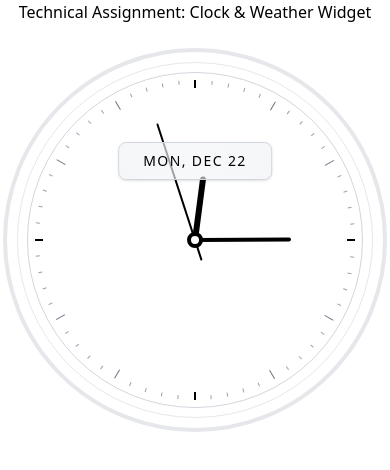
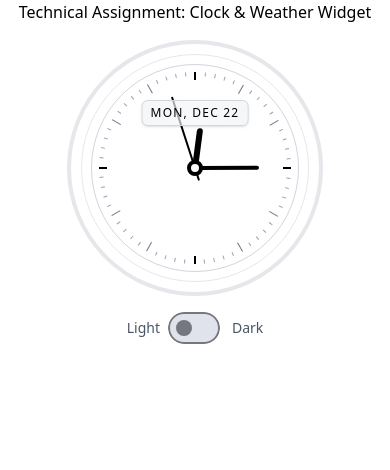
Before and after one commit to sarthak1515/NRLA-technical-assignments, an Angular app: page / in a window 390 px wide. Shown: the top 470 px of the page. Built offline with nearby package versions, Linux system fonts and the light colour scheme; no server answers.

Commit message:
feat: enabled dark mode support for shared clock

```diff
--- a/angular.json
+++ b/angular.json
@@ -27,6 +27,7 @@
               }
             ],
             "styles": [
+              "@angular/material/prebuilt-themes/azure-blue.css",
               "src/styles.css"
             ],
             "scripts": []
@@ -85,6 +86,7 @@
               }
             ],
             "styles": [
+              "@angular/material/prebuilt-themes/azure-blue.css",
               "src/styles.css"
             ],
             "scripts": []
--- a/package.json
+++ b/package.json
@@ -9,10 +9,12 @@
   },
   "private": true,
   "dependencies": {
+    "@angular/cdk": "^19.2.19",
     "@angular/common": "^19.2.0",
     "@angular/compiler": "^19.2.0",
     "@angular/core": "^19.2.0",
     "@angular/forms": "^19.2.0",
+    "@angular/material": "^19.2.19",
     "@angular/platform-browser": "^19.2.0",
     "@angular/platform-browser-dynamic": "^19.2.0",
     "@angular/router": "^19.2.0",
--- a/src/app/app.component.html
+++ b/src/app/app.component.html
@@ -7,4 +7,18 @@
 <h1 class="text-center md:text-2xl">
   Technical Assignment: Clock & Weather Widget
 </h1>
-<app-clock></app-clock>
+<div class="flex flex-col justify-center items-center mt-4 gap-4 min-w-fit">
+  <app-clock></app-clock>
+  <div
+    class="flex items-center gap-2 mb-4 px-4 text-sm text-gray-600 dark:text-gray-300"
+  >
+    <span>Light</span>
+    <mat-slide-toggle
+      hideIcon="true"
+      [checked]="isDarkModeEnabled"
+      (change)="toggleDarkMode($event.checked)"
+    >
+    </mat-slide-toggle>
+    <span>Dark</span>
+  </div>
+</div>
--- a/src/app/app.component.ts
+++ b/src/app/app.component.ts
@@ -1,9 +1,27 @@
-import { Component } from '@angular/core';
+import { Component, OnInit } from '@angular/core';
 import { ClockComponent } from '../shared/components/clock/clock.component';
+import { MatSlideToggleModule } from '@angular/material/slide-toggle';
 
 @Component({
   selector: 'app-root',
-  imports: [ClockComponent],
+  standalone: true,
+  imports: [ClockComponent, MatSlideToggleModule],
   templateUrl: './app.component.html',
 })
-export class AppComponent {}
+export class AppComponent implements OnInit {
+  isDarkModeEnabled = false;
+
+  ngOnInit(): void {
+    const theme = localStorage.getItem('theme');
+    if (theme === 'dark') {
+      this.isDarkModeEnabled = true;
+      document.documentElement.classList.add('dark');
+    }
+  }
+  toggleDarkMode(isDark: boolean) {
+    this.isDarkModeEnabled = isDark;
+    const root = document.documentElement;
+    root.classList.toggle('dark', isDark);
+    localStorage.setItem('theme', isDark ? 'dark' : 'light');
+  }
+}
--- a/src/index.html
+++ b/src/index.html
@@ -6,6 +6,8 @@
   <base href="/">
   <meta name="viewport" content="width=device-width, initial-scale=1">
   <link rel="icon" type="image/x-icon" href="favicon.ico">
+  <link href="https://fonts.googleapis.com/css2?family=Roboto:wght@300;400;500&display=swap" rel="stylesheet">
+  <link href="https://fonts.googleapis.com/icon?family=Material+Icons" rel="stylesheet">
 </head>
 <body>
   <app-root></app-root>
--- a/src/shared/components/clock/clock.component.html
+++ b/src/shared/components/clock/clock.component.html
@@ -1,15 +1,14 @@
 <!--  TODO:  Currently missing accessibility enhancements.-->
-<div
-  class="flex mt-6 min-w-fit items-center justify-center overflow-auto {{
-    className
-  }}"
->
+<div [ngClass]="className">
   <div
-    class="relative rounded-full border-4 border-gray-200"
-    [ngClass]="size === 'sm' ? 'w-64 h-64' : 'w-96 h-96'"
+    class="relative rounded-full border-4 border-gray-200 dark:border-white w-[256px] sm:w-80 lg:w-96 aspect-square dark:bg-black"
   >
-    <div class="absolute inset-2.5 rounded-full border border-gray-200"></div>
-    <div class="absolute inset-5 rounded-full border border-gray-300"></div>
+    <div
+      class="absolute inset-2.5 rounded-full border border-gray-200 dark:border-white"
+    ></div>
+    <div
+      class="absolute inset-5 rounded-full border border-gray-300 dark:border-white"
+    ></div>
     <!-- Hour ticks -->
     @for (tick of hourTicks;track tick) {
     <div
@@ -18,7 +17,9 @@
     >
       <span
         [ngClass]="
-          tick % 3 === 0 ? 'h-2 w-[2.5px] bg-black' : 'h-2.5 w-px bg-gray-500'
+          tick % 3 === 0
+            ? 'h-2 w-[2.5px] bg-black dark:bg-white'
+            : 'h-2.5 w-px bg-gray-500 dark:bg-white'
         "
       ></span>
     </div>
@@ -29,7 +30,7 @@
       class="absolute inset-7 flex justify-center"
       [style.transform]="'rotate(' + tick * 6 + 'deg)'"
     >
-      <span class="h-1 w-[0.5px] bg-gray-400"></span>
+      <span class="h-1 w-[0.5px] bg-gray-400 dark:bg-white/80"></span>
     </div>
     } }
 
@@ -38,12 +39,7 @@
      impacting readability of the clock. -->
     <!-- Date pill -->
     <div
-      [ngClass]="
-        size === 'sm'
-          ? 'px-1 py-1 text-xs top-14'
-          : 'px-6 py-2 text-sm top-22.5'
-      "
-      class="absolute left-1/2 -translate-x-1/2 tracking-widest font-medium rounded-lg border border-gray-300 bg-linear-to-r from-gray-100/80 via-gray-100/60 to-gray-100/80 shadow-sm z-10"
+      class="px-2 py-1 text-xs top-14 md:text-sm md:top-18 lg:top-22.5 lg:text-md absolute left-1/2 -translate-x-1/2 tracking-widest rounded-md border border-gray-300 bg-linear-to-r from-gray-100/80 via-gray-100/60 to-gray-100/80 shadow-sm z-10"
     >
       {{ dateText }}
     </div>
@@ -51,27 +47,21 @@
     @if (weather$ | async; as weather){ @if (weather?.icon && weather?.temp) {
     <!-- Weather pill -->
     <div
-      [ngClass]="
-        size === 'sm'
-          ? 'px-1  py-0.5 text-xs bottom-14'
-          : 'px-6 py-2 text-sm bottom-22.5'
-      "
-      class="absolute left-1/2 -translate-x-1/2 text-sm font-medium rounded-lg border border-gray-300 bg-linear-to-r from-gray-100/80 via-gray-100/60 to-gray-100/80 shadow-sm z-10 flex items-center gap-1"
+      class="absolute left-1/2 -translate-x-1/2 px-2 py-1 text-xs bottom-14 md:text-sm md:bottom-18 lg:bottom-22.5 lg:text-md rounded-lg border border-gray-300 bg-linear-to-r from-gray-100/80 via-gray-100/60 to-gray-100/80 shadow-sm z-10 flex items-center gap-1"
     >
       <img
-        *ngIf="weather?.icon"
+        *ngIf="weather.icon"
         [src]="'https://openweathermap.org/img/wn/' + weather.icon + '@2x.png'"
         alt="Weather icon"
-        class="w-6 h-6"
+        class="w-5 h-5 bg-gray-500 rounded-full"
       />
-      {{ weather?.temp }}°C
+      {{ weather.temp }}°C
     </div>
     } }
 
     <!-- Hour hand -->
     <div
-      class="absolute left-1/2 top-1/2 w-1.5 bg-black rounded-md origin-bottom"
-      [ngClass]="size === 'sm' ? 'h-12' : 'h-16'"
+      class="absolute left-1/2 top-1/2 w-1.5 bg-black rounded-md origin-bottom h-10 sm:h-12 lg:h-16 dark:bg-white"
       [style.transform]="
         'translateX(-50%) translateY(-100%) rotate(' + hoursDeg + 'deg)'
       "
@@ -79,8 +69,7 @@
 
     <!-- Minute hand -->
     <div
-      class="absolute left-1/2 top-1/2 w-1 bg-black rounded-md origin-bottom"
-      [ngClass]="size === 'sm' ? 'h-14' : 'h-24'"
+      class="absolute left-1/2 top-1/2 w-1 bg-black rounded-md origin-bottom h-16 sm:h-20 lg:h-24 dark:bg-white"
       [style.transform]="
         'translateX(-50%) translateY(-100%) rotate(' + minutesDeg + 'deg)'
       "
@@ -88,9 +77,8 @@
 
     <!-- Second hand -->
     <div
-      class="absolute left-1/2 top-1/2 w-0.5 bg-black rounded-md"
+      class="absolute left-1/2 top-1/2 w-0.5 bg-black rounded-md h-22 sm:h-28 lg:h-36 dark:bg-white"
       style="transform-origin: 50% 85%"
-      [ngClass]="size === 'sm' ? 'h-22' : 'h-36'"
       [style.transform]="
         'translateX(-50%) translateY(-85%) rotate(' + secondsDeg + 'deg)'
       "
--- a/src/shared/components/clock/clock.component.ts
+++ b/src/shared/components/clock/clock.component.ts
@@ -11,8 +11,6 @@ import { Observable } from 'rxjs';
 import { WeatherData, WeatherService } from '../../../services/weather.service';
 import { environment } from '../../../environments/environment';
 
-type ClockSize = 'sm' | 'md';
-
 @Component({
   selector: 'app-clock',
   imports: [CommonModule],
@@ -20,7 +18,6 @@ type ClockSize = 'sm' | 'md';
   changeDetection: ChangeDetectionStrategy.OnPush,
 })
 export class ClockComponent implements OnInit {
-  @Input() size: ClockSize = 'md';
   @Input() className = '';
 
   weather$!: Observable<WeatherData | null>;
@@ -31,7 +28,6 @@ export class ClockComponent implements OnInit {
   hoursDeg = 0;
   minutesDeg = 0;
   secondsDeg = 0;
-  defaultclockSize = 384;
 
   apiKey = environment.weatherApiKey;
 
--- a/src/styles.css
+++ b/src/styles.css
@@ -1,2 +1,4 @@
 /* You can add global styles to this file, and also import other style files */
 @import "tailwindcss";
+
+@custom-variant dark (&:where(.dark, .dark *));
```
Also changed, not shown: 2 other files (tests, documents, lock files or other folders).
